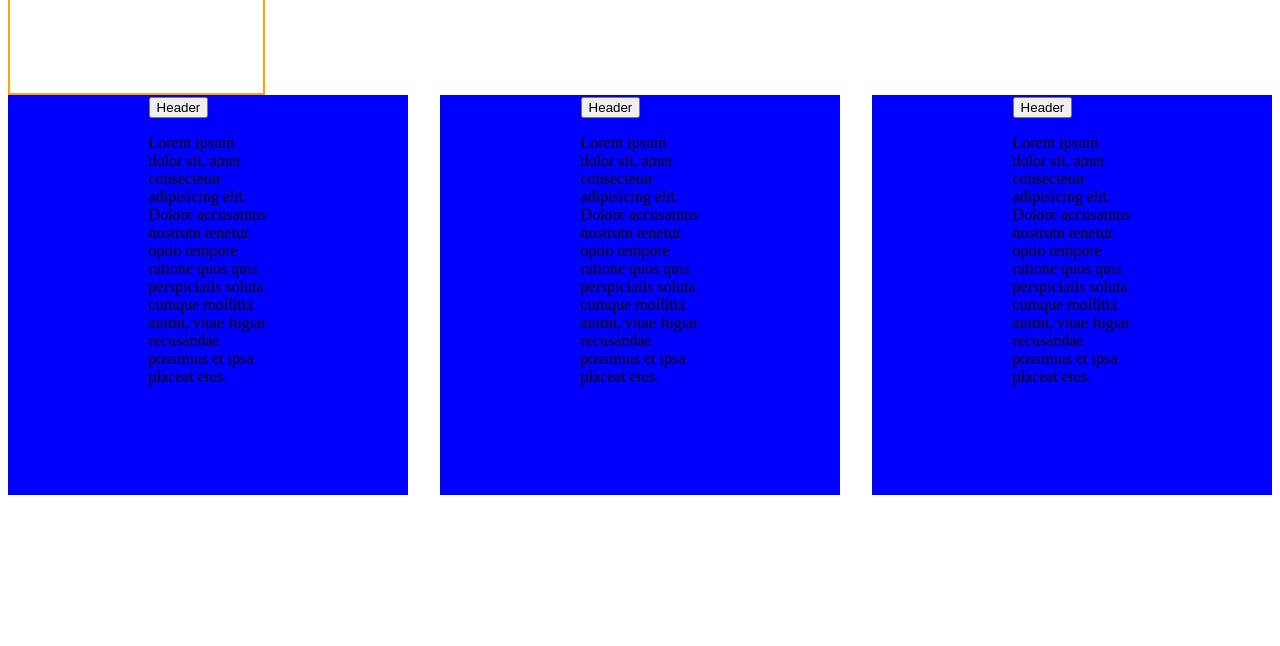
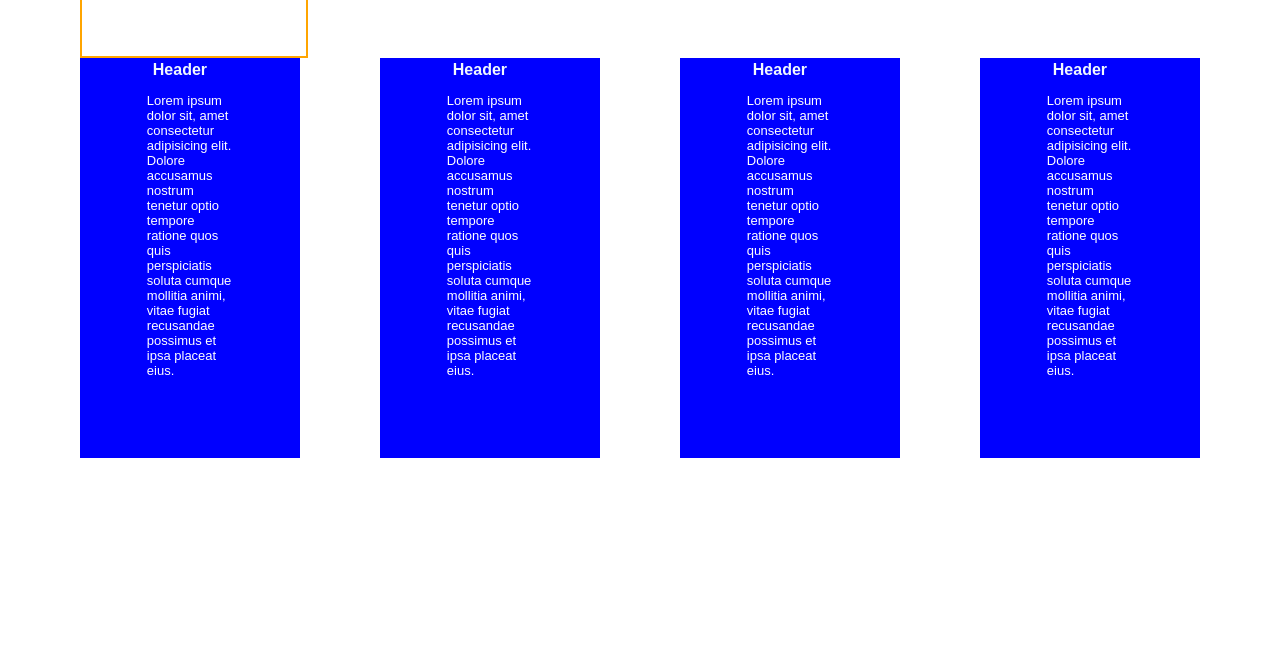
Before and after one commit to courthub74/Square, a plain HTML site: page index.html in a window 1280 px wide. Shown: the part 170-816 px from the top of the page. Drawn offline with Linux system fonts and the light colour scheme.

Commit message:
blue squares

```diff
--- a/index.html
+++ b/index.html
@@ -48,6 +48,16 @@
                 </p>
             </div>
         </div>
+        <div class="lil_square" id="square_one">
+            <div class="square_content">
+                <button class="square_head">Header</button>
+                <p>Lorem ipsum dolor sit, amet consectetur adipisicing elit.
+                    Dolore accusamus nostrum tenetur optio tempore ratione quos quis
+                    perspiciatis soluta cumque mollitia animi,
+                    vitae fugiat recusandae possimus et ipsa placeat eius.
+                </p>
+            </div>
+        </div>
     </div>
 </body>
 </html>
--- a/style.scss
+++ b/style.scss
@@ -1,5 +1,7 @@
 body {
   height: 100vh;
+  margin: 0 5em 0 5em;
+  font-family: Arial, Helvetica, sans-serif;
 }
 
 .square {
@@ -28,24 +30,33 @@ body {
 
 .lil_squares {
   display: flex;
-  gap: 2em;
+  gap: 5em;
   height: 50%;
   .lil_square {
     border: 2px solid blue;
     background-color: blue;
-    width: 40%;
+    width: 25%;
     // for the content positioning
     display: flex;
     justify-content: center;
     align-items: center;
     position: relative;
+    cursor: pointer;
     .square_content {
-      width: 30%;
+      width: 40%;
       height: 100%;
-      // display: flex;
-      // flex-direction: column;
-      // justify-content: center;
-      // align-items: center;
+      // BUTTON
+      .square_head {
+        background: none;
+        color: aliceblue;
+        border: none;
+        font-size: 1rem;
+        font-weight: bold;
+      }
+      p {
+        color: white;
+        font-size: small;
+      }
     }
   }
 }
```
Also changed, not shown: style.css, 1 other file.
